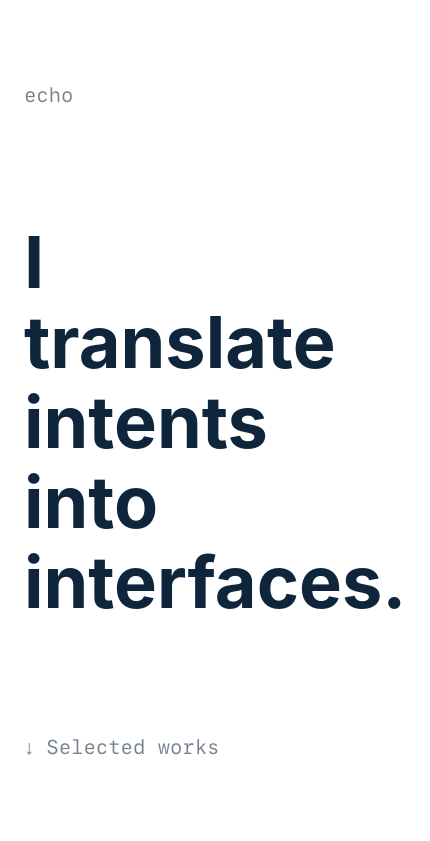
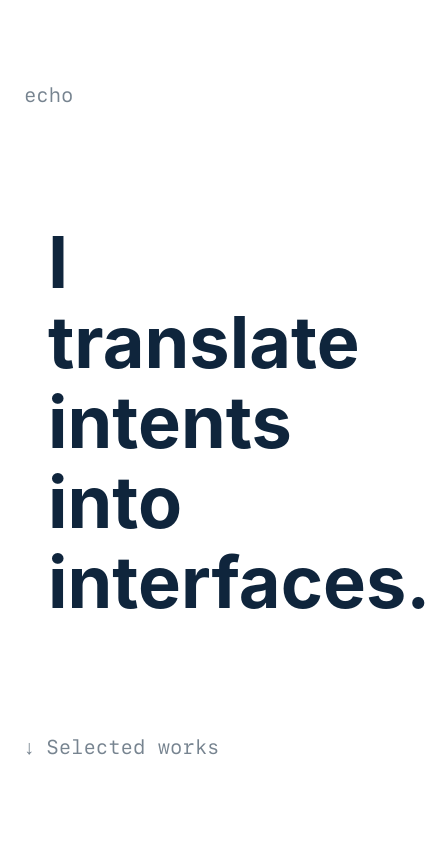
Before and after one commit to ekremelms/portfolio, a plain HTML site: page index.html in a window 390 px wide. Shown: the top 841 px of the page, 430 px wide, since content can reach past the window. Drawn offline with Linux system fonts and the light colour scheme.

Commit message:
Update echo.css

```diff
--- a/echo.css
+++ b/echo.css
@@ -104,7 +104,7 @@ h1, h2 { font-family: -apple-system, BlinkMacSystemFont, "Segoe UI", Roboto, Hel
 
 .footer h1 { margin-bottom: 24px; }
 
-.hero h1 { width: 100%; }
+.hero h1 { width: 100%; padding: 24px; }
 
 .screen-double { display: block; }
 
```
